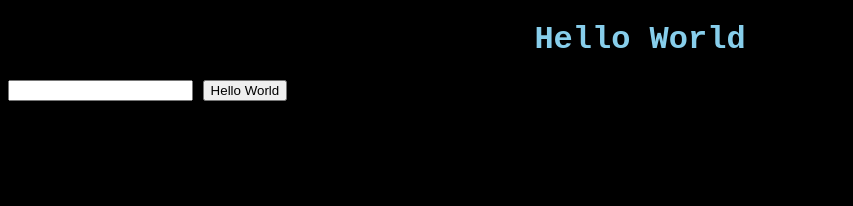
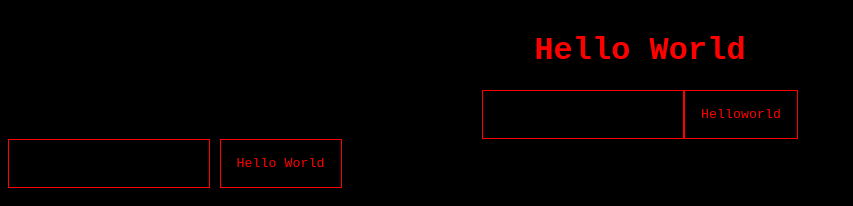
Before and after one commit to LeoTrunks0707/ppm-hello-World-git, a plain HTML site: page index.html in a window 1280 px wide. Shown: the whole page, without its empty margins (0-853 px from the left). Drawn offline with Linux system fonts and the light colour scheme.

Commit message:
merge da master

```diff
--- /dev/null
+++ b/hello-world.js
@@ -0,0 +1,5 @@
+function helloWorld(){
+    const input = document.querySelector('#name');
+    alert('Bem-vindo a programação movel '+ input.value)
+
+}
--- a/index.html
+++ b/index.html
@@ -1,14 +1,24 @@
 <!DOCTYPE html>
 <html lang="pt-br">
+
 <head>
     <meta charset="UTF-8">
     <meta name="viewport" content="width=device-width, initial-scale=1.0">
+    <link rel="stylesheet" href="style.css">
     <title>Hello World, Git!</title>
     <link rel="stylesheet" href="style.css">
 </head>
+
 <body>
     <h1>Hello World</h1>
+    <div>
+        <input type="text" />
+        <button onclick="Helloworld()">Helloworld</button>
+
+    </div>
+    <script src="hello-world.js"></script>
     <input type="text"/>
     <button>Hello World</button>
 </body>
+
 </html>
--- a/style.css
+++ b/style.css
@@ -1,8 +1,34 @@
-body{
+body {
     background-color: black;
     font-family: 'Courier New', Courier, monospace;
 }
-h1{
-    color: skyblue;
+
+h1 {
+    margin-top: 2rem;
+    color: red;
     text-align: center;
 }
+
+div {
+    display: flex;
+    justify-content: center;
+}
+
+input, button {
+    background-color: rgb(0, 0, 0);
+    border: 1px solid red;
+    padding: 1rem;
+    color: red;
+    font-family: 'Courier New', Courier, monospace;
+}
+
+input:focus-visible {
+    outline: 0;
+}
+
+button:hover {
+    background-color: lightgreen;
+    color: black;
+
+    border: 1px dotted white;
+}
```
